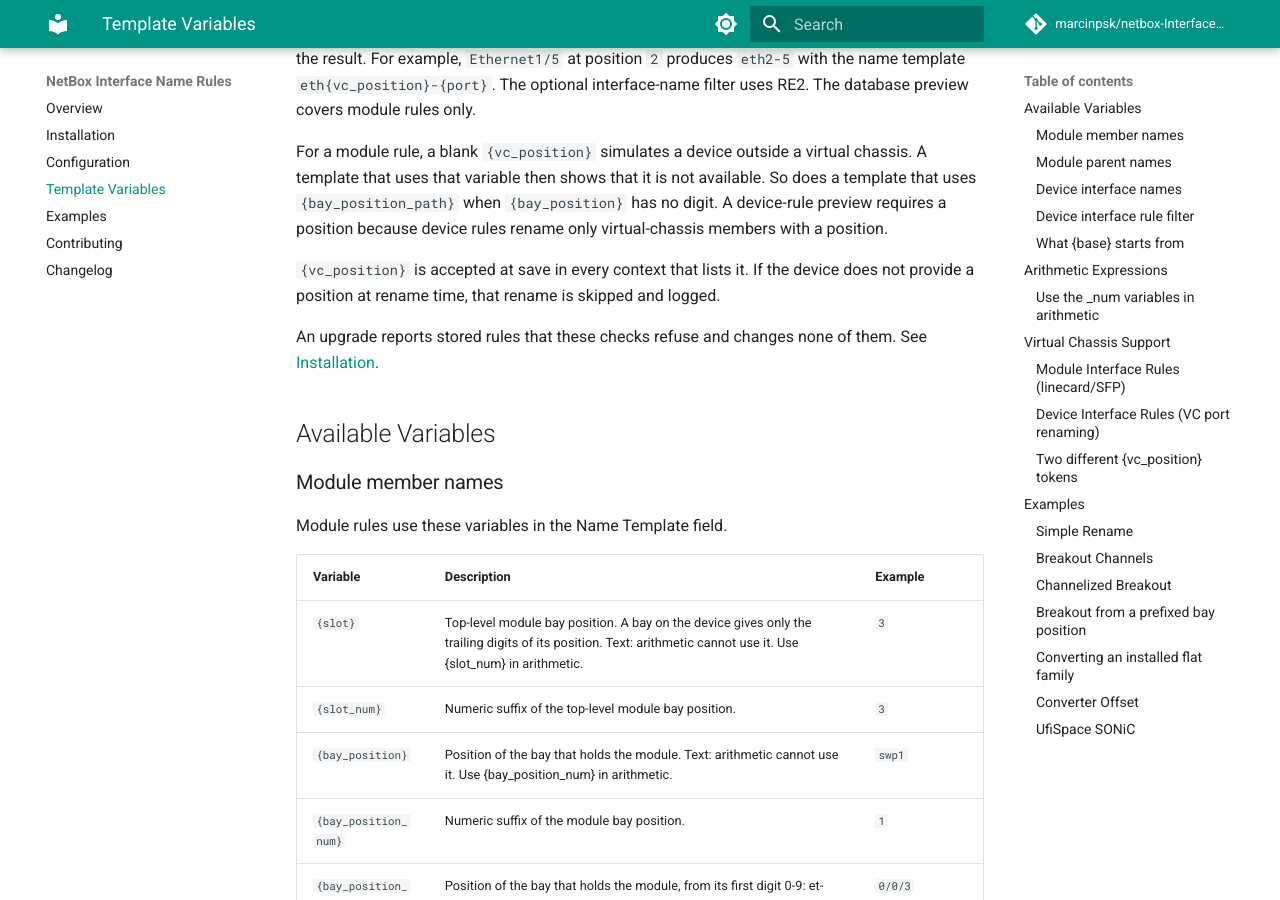
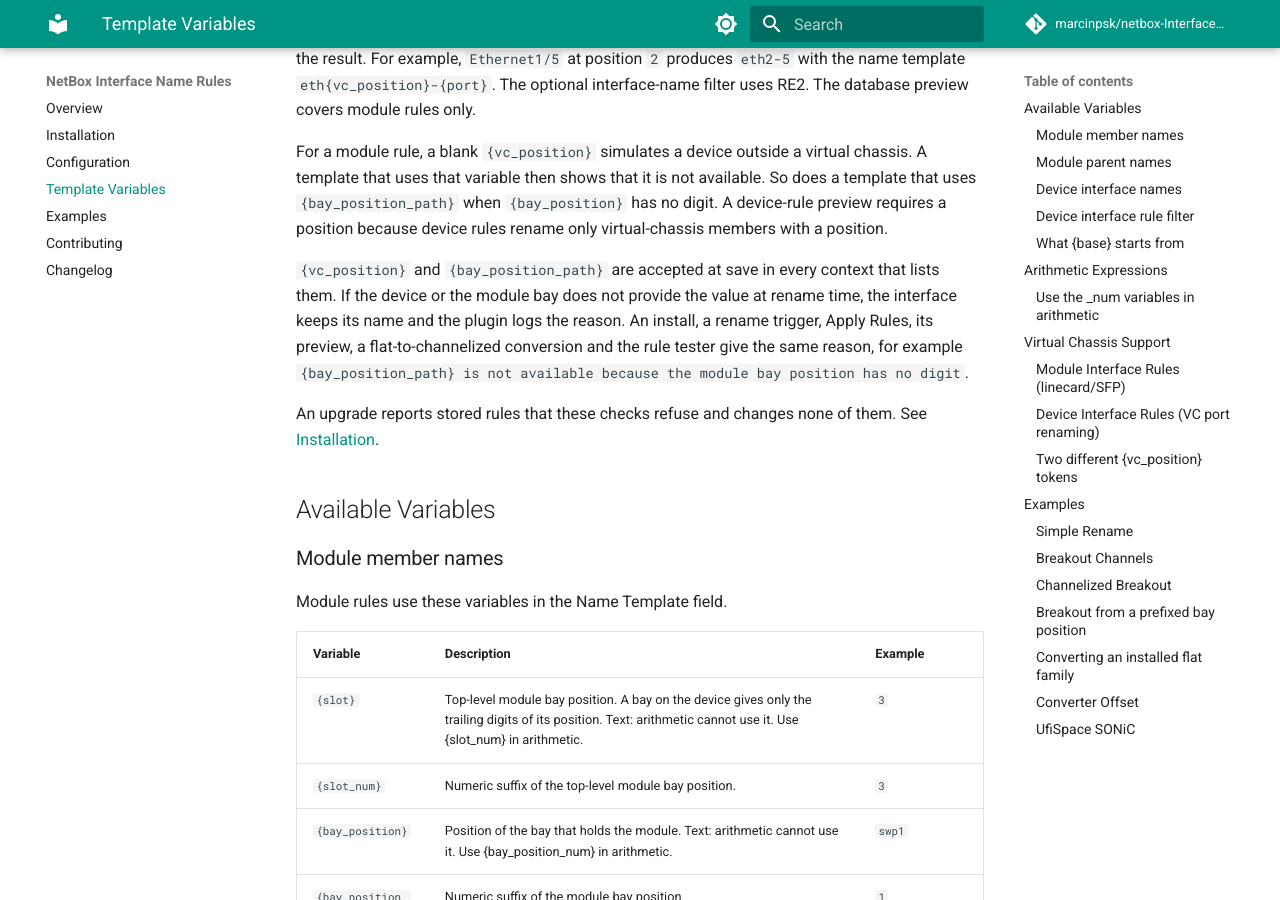
Before and after one commit to marcinpsk/netbox-InterfaceNameRules-plugin, an MkDocs documentation site: the page built from docs/template-variables.md, in a window 1280 px wide and 900 px high, scrolled down 431 px. Built offline with MkDocs 1.6.1 and Material for MkDocs 9.7.7, drawn with Linux system fonts in a browser that asks for light colours; comment, search, counter and statistics services are not loaded.

Commit message:
docs: say where an unavailable variable is reported
Name {bay_position_path} beside {vc_position} as a variable that a device or a module bay can leave out. Say that every rename path, Apply Rules, its preview and the conversion give the same reason, and list the bay case in the journal reasons.

```diff
--- a/docs/template-variables.md
+++ b/docs/template-variables.md
@@ -22,8 +22,12 @@
 that uses `{bay_position_path}` when `{bay_position}` has no digit. A device-rule preview
 requires a position because device rules rename only virtual-chassis members with a position.
 
-`{vc_position}` is accepted at save in every context that lists it. If the device does
-not provide a position at rename time, that rename is skipped and logged.
+`{vc_position}` and `{bay_position_path}` are accepted at save in every context that lists
+them. If the device or the module bay does not provide the value at rename time, the
+interface keeps its name and the plugin logs the reason. An install, a rename trigger, Apply
+Rules, its preview, a flat-to-channelized conversion and the rule tester give the same
+reason, for example `{bay_position_path} is not available because the module bay position
+has no digit`.
 
 An upgrade reports stored rules that these checks refuse and changes none of them.
 See [Installation](installation.md#run-database-migrations).
```
Also changed, not shown: docs/configuration.md (+6 -1 lines).
